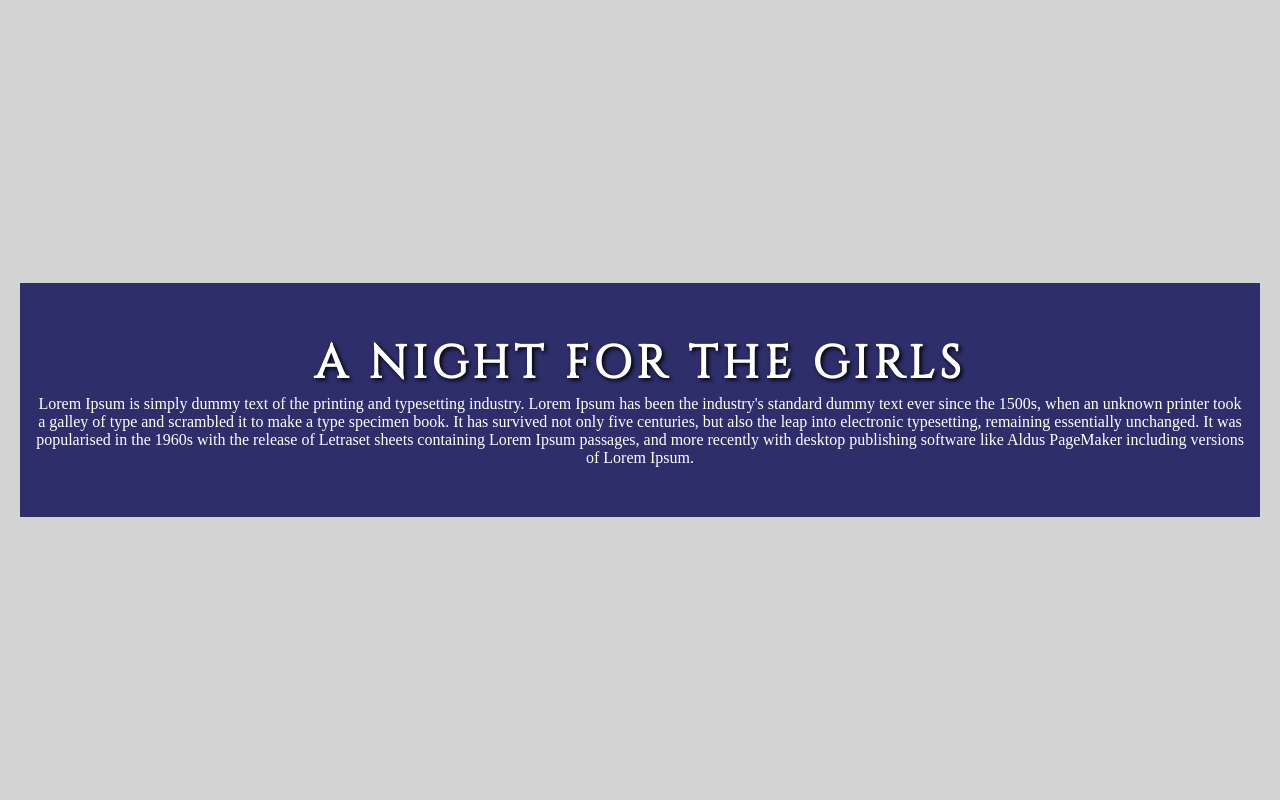
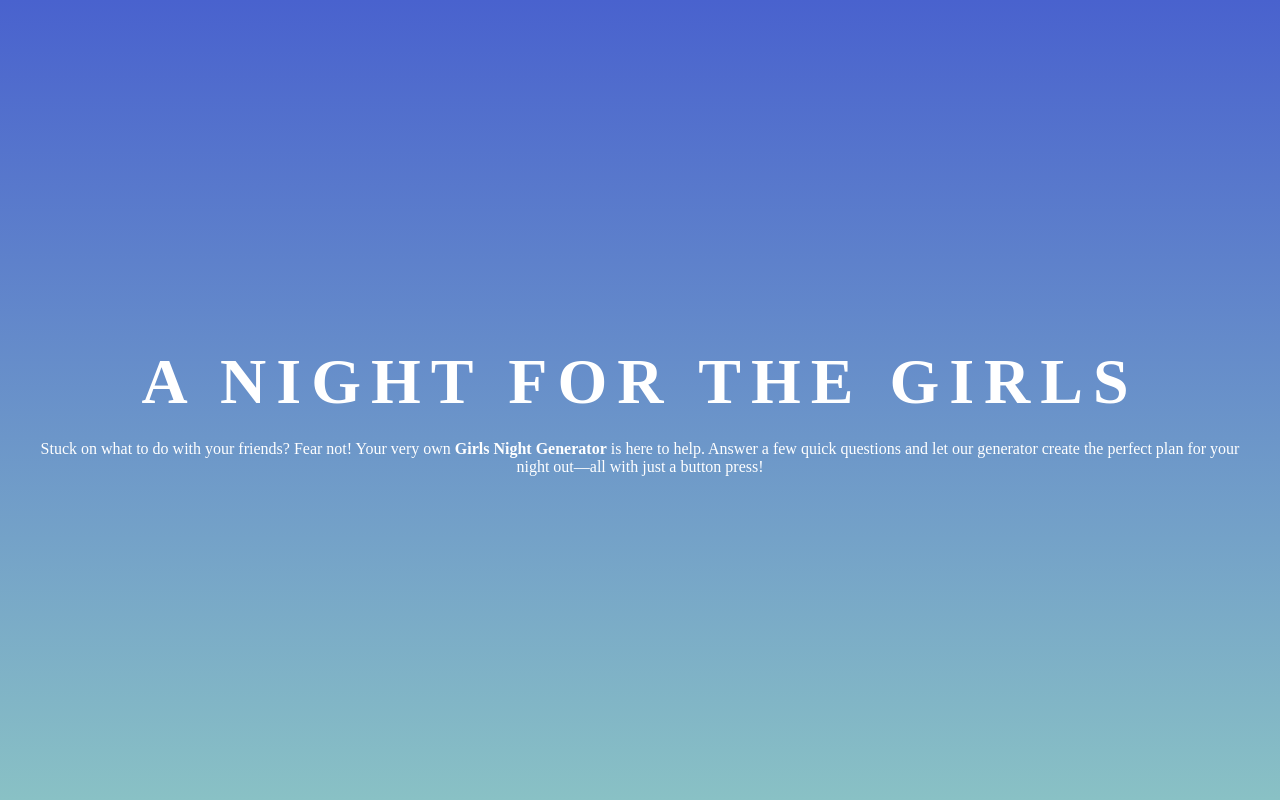
Before and after one commit to evangelinagrimes/evangelinagrimes.github.io, a plain HTML site: page index.html in a window 1280 px wide. Shown: the top 800 px of the page. Drawn offline with Linux system fonts and the light colour scheme; a web font is replaced by a local one.

Commit message:
Updated CSS formats and moved results into the button section

```diff
--- a/index.html
+++ b/index.html
@@ -4,21 +4,9 @@
 <meta charset="UTF-8">
 <meta name="viewport" content="width=device-width, initial-scale=1.0">
 <!-- <link rel="stylesheet" href="https://www.w3schools.com/w3css/5/w3.css"> -->
-<!-- <link rel="stylesheet" href="https://fonts.googleapis.com/css?family=Raleway"> -->
-<!-- <link rel="stylesheet" href="https://cdnjs.cloudflare.com/ajax/libs/font-awesome/4.7.0/css/font-awesome.min.css"> -->
+<link rel="stylesheet" href="https://fonts.googleapis.com/css?family=Raleway">
+<link rel="stylesheet" href="https://fonts.googleapis.com/css?family=Cinzel|Fauna+One">
 <link rel="stylesheet" href="style.css">
-<link rel="stylesheet" href="https://fonts.googleapis.com/css?family=Cinzel|Fauna+One">
-<style>
-body {
-  font-family: 'Fauna One', serif;
-  font-size: 16px;
-}
-
-h1 {
-  font-family: Cinzel, serif;
-  font-size: 46px;
-}
-</style>
 
 </head>
 <body>
@@ -29,13 +17,9 @@ h1 {
                 <header class="w3-panel w3-center w3-opacity" style="padding:50px 16px">
                 <h1>A NIGHT FOR THE GIRLS</h1>
                     <div class="description">
-                    <span class="text">Lorem Ipsum is simply dummy text of the printing and typesetting industry.
-                        Lorem Ipsum has been the industry's standard dummy text ever since the 1500s, when an unknown
-                        printer took a galley of type and scrambled it to make a type specimen book. It has survived
-                        not only five centuries, but also the leap into electronic typesetting, remaining essentially
-                        unchanged. It was popularised in the 1960s with the release of Letraset sheets containing
-                        Lorem Ipsum passages, and more recently with desktop publishing software like Aldus PageMaker
-                        including versions of Lorem Ipsum.</span>
+                    <span class="text">Stuck on what to do with your friends? Fear not! Your very own <b>Girls Night Generator</b>
+                        is here to help. Answer a few quick questions and let our generator create the perfect plan
+                        for your night out—all with just a button press!</span>
                     </div>
             </header>
         </div>
@@ -73,9 +57,7 @@ h1 {
             <h2>Ready?</h2>
             <button id="generateBtn">Generate Girl's Night</button>
         </div>
-      </section>
 
-            <!-- Results Section -->
         <div class="w3-padding-32">
                     <div class="w3-bar w3-border">
                         <div id="results" class="results-container">
@@ -106,6 +88,7 @@ h1 {
                         </div>
                     </div>
                 </div>
+      </section>
         </main>
     </div>
 
--- a/style.css
+++ b/style.css
@@ -1,3 +1,13 @@
+#cover {
+    background: #4962CE;
+    background: -moz-linear-gradient(top, #4962CE 0%, #89C1C5 100%);
+    background: -webkit-linear-gradient(top, #4962CE 0%, #89C1C5 100%);
+    background: linear-gradient(to bottom, #4962CE 0%, #89C1C5 100%);
+
+    color: white;
+    text-align: center;
+}
+
 * {
     margin: 0;
     padding: 0;
@@ -7,9 +17,11 @@
 body {
     background-color: lightgrey;
     color: blue;
-    font-family: 'Segoe UI', Tahoma, Geneva, Verdana, sans-serif;
+    /* font-family: 'Segoe UI', Tahoma, Geneva, Verdana, sans-serif; */
     scroll-behavior: smooth;
     font-size: 16px;
+
+    font-family: 'Fauna One', serif;
 }
 
 section {
@@ -21,17 +33,17 @@ section {
 }
 
 
+
 h1 {
-    text-align: center;
-    font-size: 2.5em;
-    letter-spacing: 5px;
-    color: white;
-    text-shadow: 2px 2px 4px #000000;
+    font-size: 4em;
+    letter-spacing: 10px;
+    line-height: 1.2;
+    margin: 20px 0;
 }
 
 div {
     font-size: em;
     text-align: center;
-    background-color: rgb(46, 46, 107);
+    /* background-color: rgb(46, 46, 107); */
     color: white;
 }
```
Lines whose indentation alone changed are shown as unchanged.
